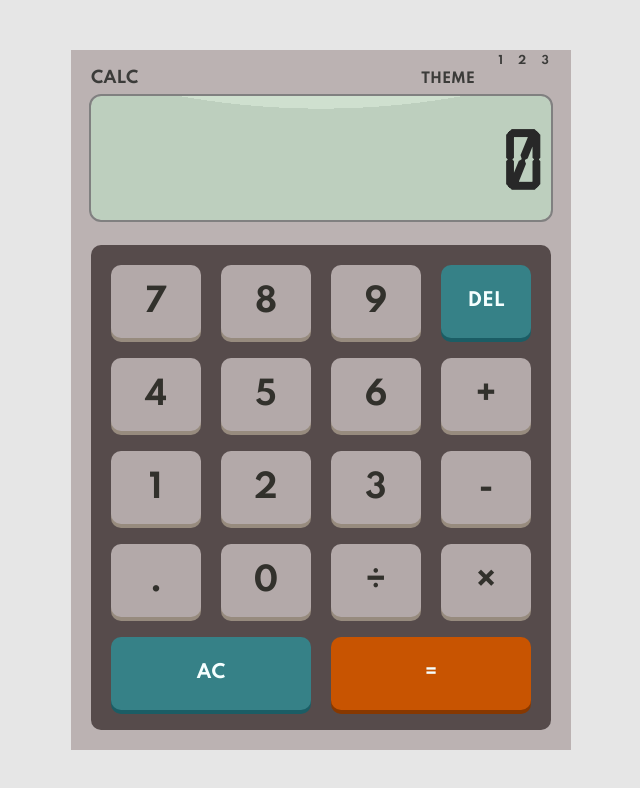
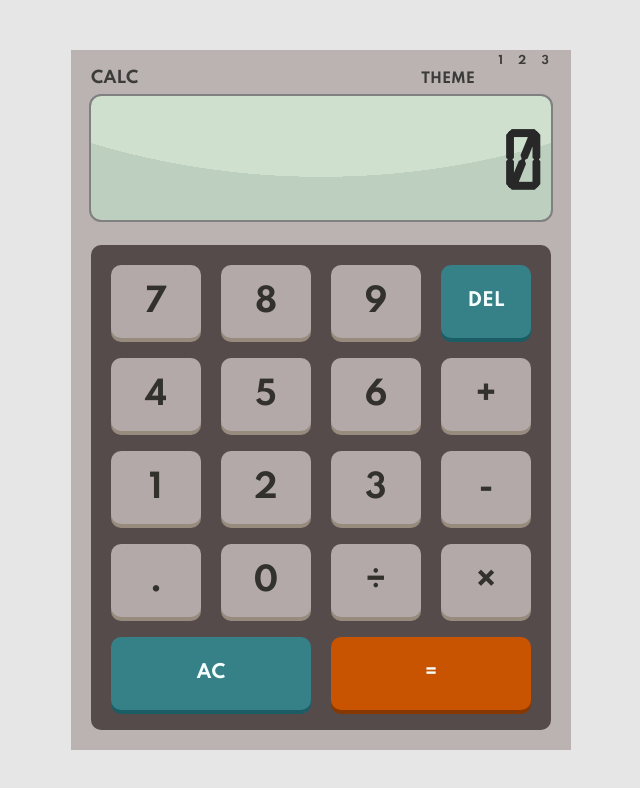
Before and after one commit to grmajik/Calculator-frontendmentor, a plain HTML site: page index.html in a window 1280 px wide. Shown: the whole page, without its empty margins (319-959 px from the left). Drawn offline with Linux system fonts and the light colour scheme.

Commit message:
Add files via upload

```diff
--- a/styles.css
+++ b/styles.css
@@ -125,7 +125,7 @@ input[type=range]::-moz-range-track {
 .calc-screen {
 	height: 25%;
 	background:
-		radial-gradient(circle at 50% -635%,
+		radial-gradient(circle at 50% -580%,
 		#cfe0cf 800px,
 		#bdcfbe 100px);
 	font-size: 90px;
```
